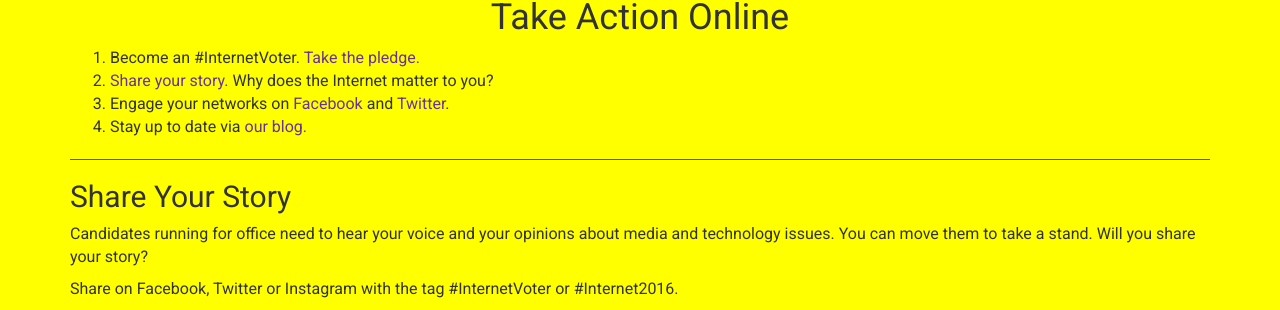
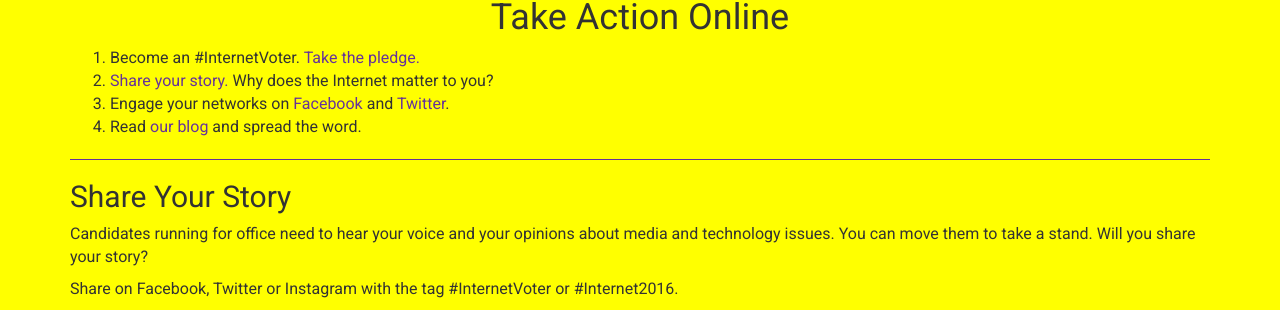
Before and after one commit to freepress/internet2016, a Jekyll site: the page built from _posts/toolkits/2015-01-05-take-action-online.md, in a window 1280 px wide. Shown: the part 674-984 px from the top of the page. Built offline with Jekyll 4.4.1, drawn with Linux system fonts in a browser that asks for light colours; a script that is not in the unit is left out; comment, search, counter and statistics services are not loaded.

Commit message:
Updated text

```diff
--- a/_posts/toolkits/2015-01-05-take-action-online.md
+++ b/_posts/toolkits/2015-01-05-take-action-online.md
@@ -10,7 +10,7 @@ icon: toolkit-icons-Take-Action.png
 1. Become an #InternetVoter. <a href="http://internet2016.net/#pledge">Take the pledge.</a>
 1. <a href="#story">Share your story.</a> Why does the Internet matter to you?
 1. Engage your networks on <a href="https://www.facebook.com/sharer/sharer.php?u=http%3A//internet2016.net/" TARGET="_blank">Facebook</a> and <a href="https://twitter.com/home?status=Calling%20all%20hashtaggers,%20retweeters,%20uploaders,%20organizers%20%26%20voters!%20Take%20the%20pledge%3A%20Become%20an%20%23InternetVoter%3A%20http%3A//internet2016.net/" TARGET="_blank">Twitter</a>.
-1. Stay up to date via [our blog.](http://www.internet2016.net/blog)
+1. Read [our blog](http://www.internet2016.net/blog) and spread the word.
 
 ***
 
```
